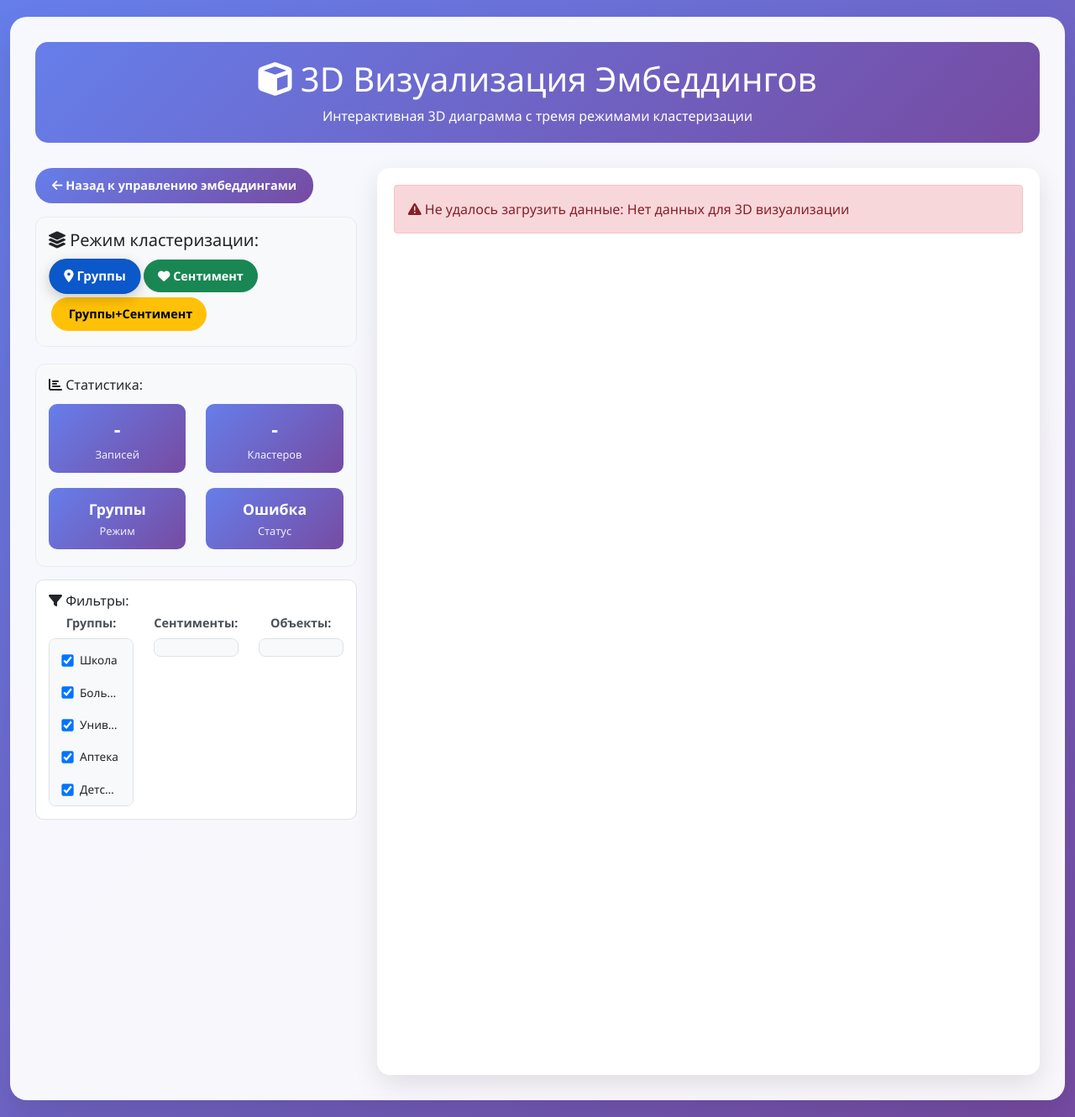
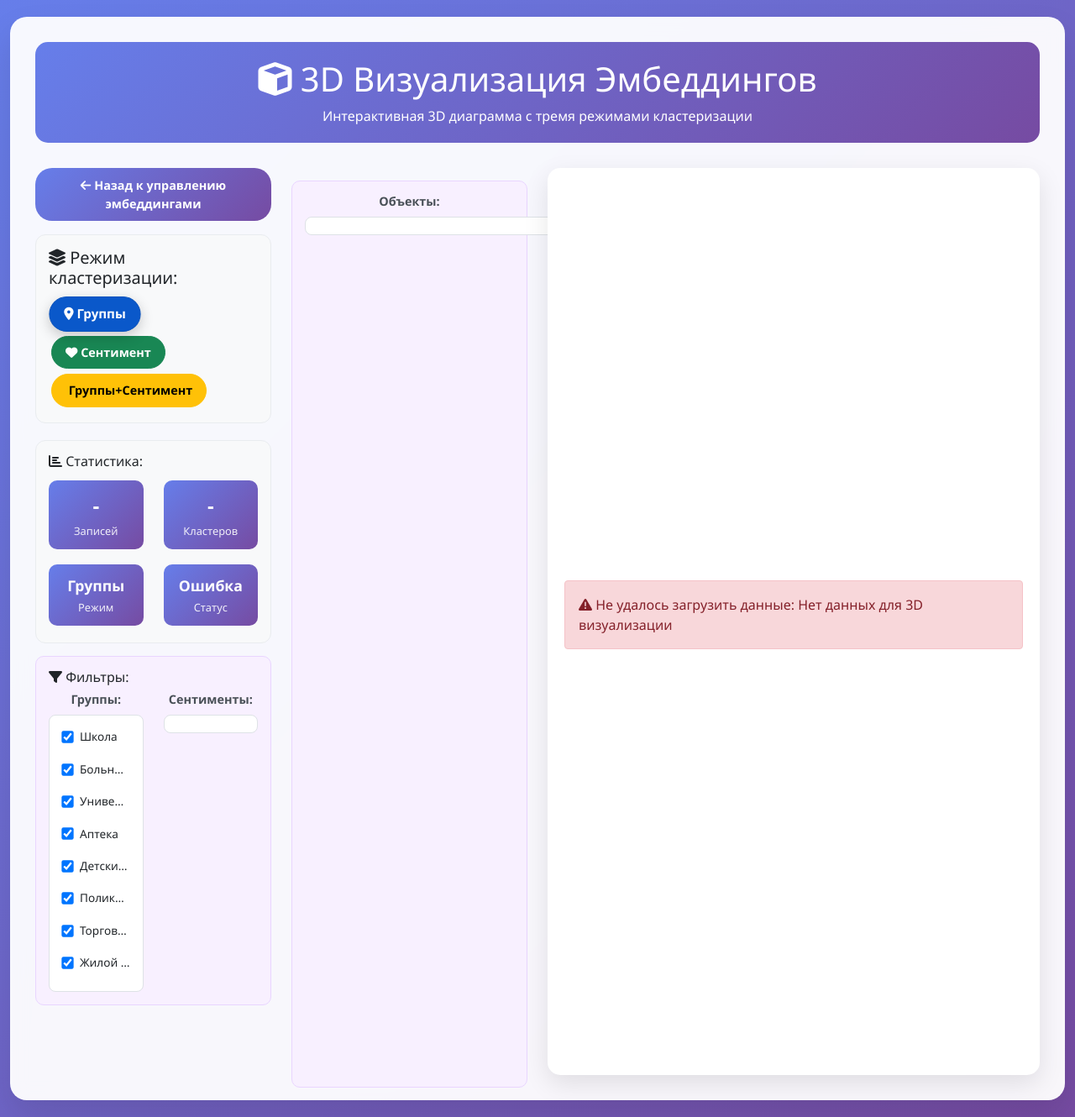
Before and after one commit to AganinAlexandr/urban-analysis-app, a Flask app: page /embeddings/3d in a window 1280 px wide. Shown: the whole page at 84% size. Run offline with Flask 3, Linux system fonts and the light colour scheme; data that the repository does not hold is empty; parts of the project's set-up code (start-up, migrations or seed data) failed here and were passed over; some libraries are stand-ins or nearby versions.

```diff
--- a/mvp_urban_analysis/templates/3d_embeddings.html
+++ b/mvp_urban_analysis/templates/3d_embeddings.html
@@ -26,7 +26,7 @@
              backdrop-filter: blur(10px);
              margin: 20px auto;
              padding: 30px;
-            max-width: 1400px; /* Ограничиваем ширину как в управлении эмбеддингами */
+             max-width: 1800px; /* Увеличиваем ширину для расширения блока объектов */
          }
 
         .header-section {
@@ -61,11 +61,20 @@
         }
 
                  .filter-section {
-            background: white;
+             background: #f8f0ff; /* Светло-фиолетовый фон */
              border-radius: 10px;
              padding: 15px;
              margin: 15px 0;
-            border: 1px solid #dee2e6;
+             border: 1px solid #e9d5ff;
+         }
+
+         .objects-filter-section {
+             background: #f8f0ff; /* Светло-фиолетовый фон */
+             border-radius: 10px;
+             padding: 15px;
+             margin: 15px 0;
+             border: 1px solid #e9d5ff;
+             height: 100%;
          }
 
                  .chart-container-large {
@@ -76,6 +85,16 @@
              box-shadow: 0 10px 30px rgba(0, 0, 0, 0.1);
              height: 1080px; /* 600 * 1.8 = 1080 */
              width: 100%;
+             display: flex;
+             align-items: center;
+             justify-content: center;
+             position: relative;
+         }
+
+         #3dChart {
+             width: 100% !important;
+             height: 100% !important;
+             margin-top: -30px; /* Приподнимаем график на высоту заголовка */
          }
 
         .loading-spinner {
@@ -144,17 +163,27 @@
          }
 
          .checkbox-filters {
-             max-height: 200px;
+             max-height: 350px; /* Увеличиваем высоту для групп - все 8 групп должны помещаться */
              overflow-y: auto;
              padding: 10px;
-             background: #f8f9fa;
+             background: white;
              border-radius: 8px;
              border: 1px solid #dee2e6;
          }
 
          .object-filters {
-             max-height: 300px;
+             max-height: 800px; /* Увеличиваем высоту для объектов в 2 раза */
              max-width: 100%;
+             min-width: 375px; /* Увеличиваем минимальную ширину в 1.5 раза (250 * 1.5 = 375) */
+         }
+
+         .sentiment-filters {
+             max-height: 200px; /* Высота для сентиментов */
+             overflow-y: auto;
+             padding: 10px;
+             background: white;
+             border-radius: 8px;
+             border: 1px solid #dee2e6;
          }
 
          .checkbox-item {
@@ -187,7 +216,7 @@
          }
 
          .object-name {
-             max-width: 120px; /* Ограничиваем ширину названия объекта */
+             max-width: 390px; /* Увеличиваем ширину названия объекта на 30% (300 * 1.3 = 390) */
              overflow: hidden;
              text-overflow: ellipsis;
              white-space: nowrap;
@@ -203,10 +232,10 @@
                 <p class="mb-0">Интерактивная 3D диаграмма с тремя режимами кластеризации</p>
             </div>
 
-            <!-- Основной контент в две колонки -->
+                         <!-- Основной контент в три колонки -->
              <div class="row">
                  <!-- Левая колонка - управление -->
-                <div class="col-md-4">
+                 <div class="col-md-3">
                      <!-- Кнопка возврата -->
                      <div class="text-start mb-3">
                          <a href="/embeddings" class="btn back-btn">
@@ -268,7 +297,7 @@
                          <h6><i class="fas fa-filter"></i> Фильтры:</h6>
                          <div class="row">
                              <!-- Группы -->
-                             <div class="col-4">
+                             <div class="col-6">
                                  <h6 class="filter-subtitle">Группы:</h6>
                                  <div id="groupFilters" class="checkbox-filters">
                                      <!-- Группы будут добавлены динамически -->
@@ -276,26 +305,28 @@
                              </div>
 
                              <!-- Сентименты -->
-                             <div class="col-4">
+                             <div class="col-6">
                                  <h6 class="filter-subtitle">Сентименты:</h6>
-                                 <div id="sentimentFilters" class="checkbox-filters">
+                                 <div id="sentimentFilters" class="sentiment-filters">
                                      <!-- Сентименты будут добавлены динамически -->
                                  </div>
                              </div>
+                         </div>
+                     </div>
+                 </div>
 
-                             <!-- Объекты -->
-                             <div class="col-4">
+                 <!-- Средняя колонка - фильтр объектов -->
+                 <div class="col-md-3">
+                     <div class="objects-filter-section">
                          <h6 class="filter-subtitle">Объекты:</h6>
                          <div id="objectFilters" class="checkbox-filters object-filters">
                              <!-- Объекты будут добавлены динамически -->
                          </div>
                      </div>
                  </div>
-                     </div>
-                </div>
 
                  <!-- Правая колонка - 3D диаграмма -->
-                <div class="col-md-8">
+                 <div class="col-md-6">
                      <div class="chart-container-large">
                          <div id="loadingSpinner" class="loading-spinner">
                              <div class="spinner-border" role="status">
@@ -689,14 +720,20 @@
 
                          // Настройки макета
              const layout = {
-                title: `3D Визуализация Эмбеддингов - Режим: ${getModeDisplayName(currentMode)}`,
                  scene: {
                      xaxis: { title: 'Компонента 1' },
                      yaxis: { title: 'Компонента 2' },
                      zaxis: { title: 'Компонента 3' }
                  },
-                margin: { l: 0, r: 0, b: 0, t: 30 },
-                height: 1080
+                 margin: { l: 0, r: 0, b: 0, t: 0 },
+                 height: 1080,
+                 font: {
+                     size: 18 // Увеличиваем размер шрифта легенды в 1.5 раза (было 12)
+                 },
+                 legend: {
+                     y: 0.85, // Опускаем легенду вниз на 3 высоты текста
+                     yanchor: 'top'
+                 }
              };
 
             // Создаем или обновляем график
```
Lines whose indentation alone changed are shown as unchanged.
